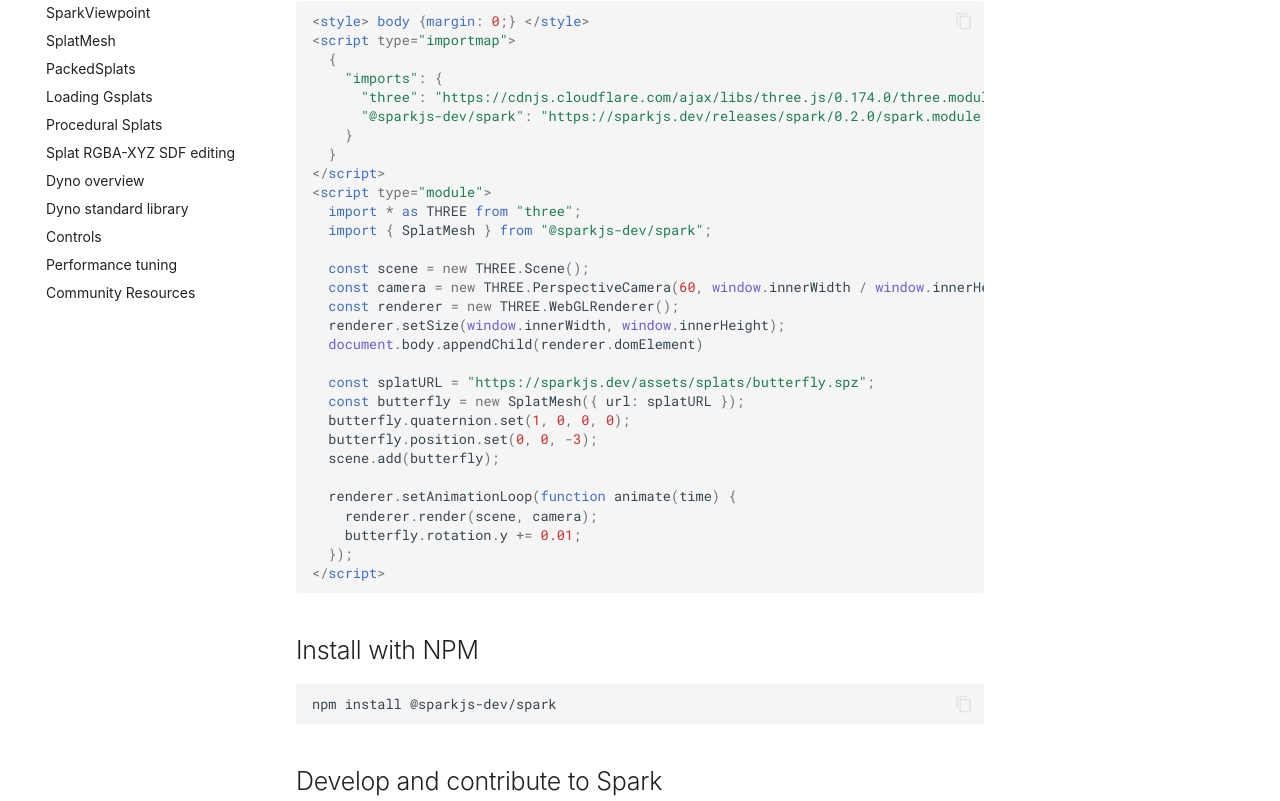
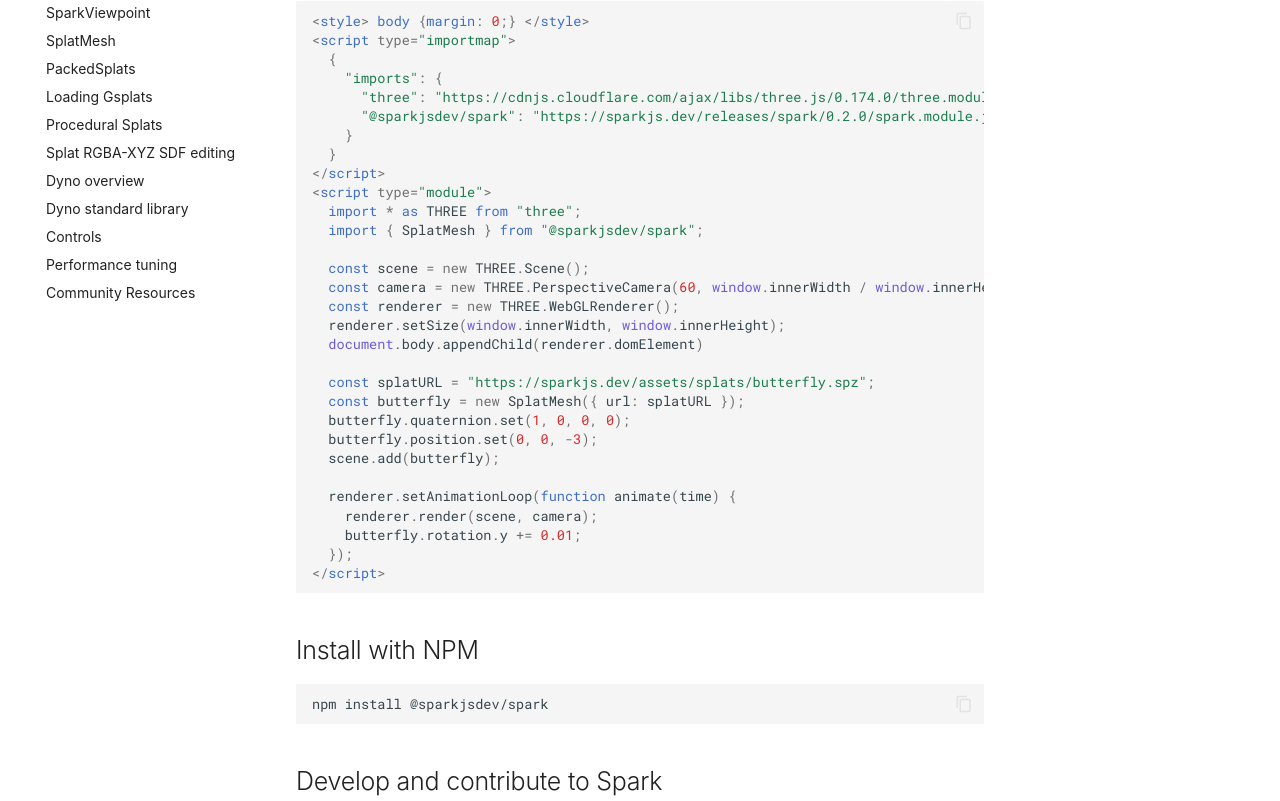
Before and after one commit to winnie1994/spark, an MkDocs documentation site: the page built from docs/docs/index.md, in a window 1280 px wide and 1400 px high. Shown: the part 301-1102 px from the top of the window. Built offline with MkDocs 1.6.1 and Material for MkDocs 9.7.7, drawn with Linux system fonts in a browser that asks for light colours.

Commit message:
Change remaining references from sparkjs-dev to sparkjsdev

````diff
--- a/docs/docs/index.md
+++ b/docs/docs/index.md
@@ -2,7 +2,7 @@
 
 ## Quick Start
 
-Copy and paste code below in an `index.html` file or remix in the [Web Playground](https://glitch.com/edit/#!/sparkjs-dev)
+Copy and paste code below in an `index.html` file or remix in the [Web Playground](https://glitch.com/edit/#!/sparkjsdev)
 
 ```html
 <style> body {margin: 0;} </style>
@@ -10,13 +10,13 @@
   {
     "imports": {
       "three": "https://cdnjs.cloudflare.com/ajax/libs/three.js/0.174.0/three.module.js",
-      "@sparkjs-dev/spark": "https://sparkjs.dev/releases/spark/0.2.0/spark.module.js"
+      "@sparkjsdev/spark": "https://sparkjs.dev/releases/spark/0.2.0/spark.module.js"
     }
   }
 </script>
 <script type="module">
   import * as THREE from "three";
-  import { SplatMesh } from "@sparkjs-dev/spark";
+  import { SplatMesh } from "@sparkjsdev/spark";
 
   const scene = new THREE.Scene();
   const camera = new THREE.PerspectiveCamera(60, window.innerWidth / window.innerHeight, 0.1, 1000);
@@ -39,7 +39,7 @@
 ## Install with NPM
 
 ```shell
-npm install @sparkjs-dev/spark
+npm install @sparkjsdev/spark
 ```
 ## Develop and contribute to Spark
 
````
Also changed, not shown: docs/docs/packed-splats.md (+1 -1 lines), docs/docs/procedural-splats.md (+3 -3 lines).
